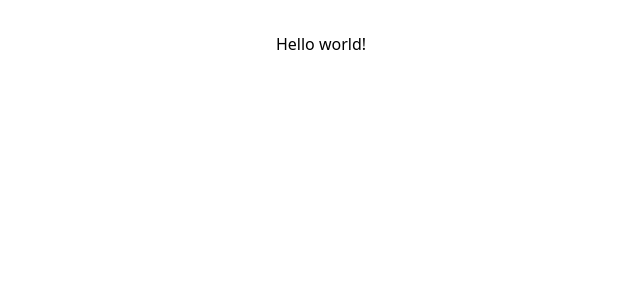
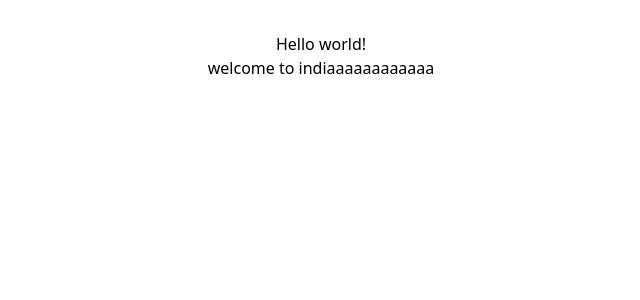
Before and after one commit to DivyaniLilariya/restorylandingpage, a React (Vite) app: page / in a window 1280 px wide. Shown: the top 300 px of the page, without its empty margins (319-959 px from the left). Built offline with nearby package versions, Linux system fonts and the light colour scheme.

Commit message:
changes in app

```diff
--- a/src/App.jsx
+++ b/src/App.jsx
@@ -5,6 +5,8 @@ function App() {
     <>
       <h1 className="text-xl font-bold underline">
     Hello world!
+
+    <h2>welcome to indiaaaaaaaaaaaa</h2>
   </h1>
     </>
   )
```
